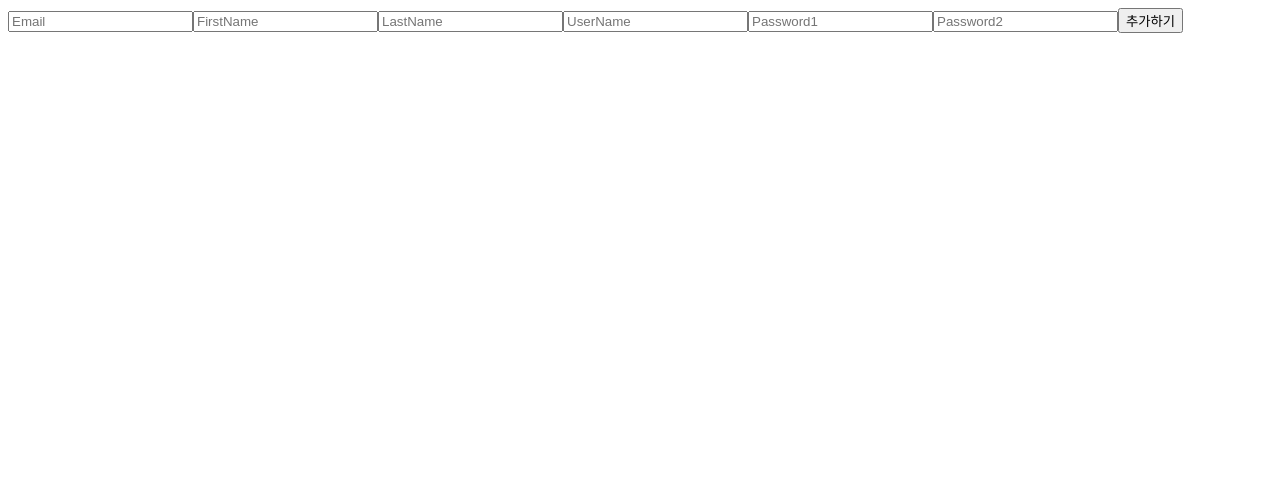
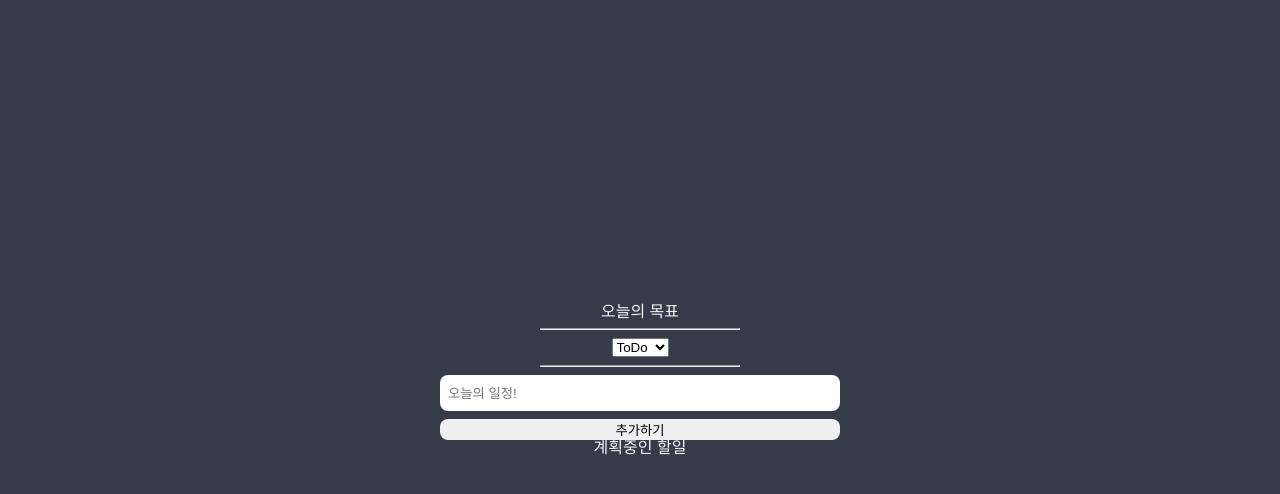
Before and after one commit to guiltygear12/masterclass-todolist, a React (Create React App) app: page / in a window 1280 px wide. Shown: the top 494 px of the page. Built offline with nearby package versions, Linux system fonts and the light colour scheme.

Commit message:
마스터클래스6 - 스태이트메니지먼트 섹션 완료

```diff
--- a/src/App.tsx
+++ b/src/App.tsx
@@ -1,10 +1,68 @@
 import { createGlobalStyle } from "styled-components";
-import ToDoList from "./ToDoList";
+import ToDoList from "./components/ToDoList";
 
 
 
 const GlobalStyle = createGlobalStyle`
+  @import url('https://fonts.googleapis.com/css2?family=Source+Sans+Pro:wght@200;300;400;600;700;900&display=swap');
 
+html, body, div, span, applet, object, iframe,
+h1, h2, h3, h4, h5, h6, p, blockquote, pre,
+a, abbr, acronym, address, big, cite, code,
+del, dfn, em, img, ins, kbd, q, s, samp,
+small, strike, strong, sub, sup, tt, var,
+b, u, i, center,
+dl, dt, dd, menu, ol, ul, li,
+fieldset, form, label, legend,
+table, caption, tbody, tfoot, thead, tr, th, td,
+article, aside, canvas, details, embed,
+figure, figcaption, footer, header, hgroup,
+main, menu, nav, output, ruby, section, summary,
+time, mark, audio, video {
+margin: 0;
+padding: 0;
+border: 0;
+font-size: 100%;
+font: inherit;
+vertical-align: baseline;
+}
+/* HTML5 display-role reset for older browsers */
+article, aside, details, figcaption, figure,
+footer, header, hgroup, main, menu, nav, section {
+display: block;
+}
+/* HTML5 hidden-attribute fix for newer browsers */
+*[hidden] {
+display: none;
+}
+*{
+box-sizing: border-box;
+}
+body {
+font-family: 'Source Sans Pro', sans-serif;
+line-height: 1;
+background-color: ${(props)=>props.theme.bgColor};
+color: ${(props)=>props.theme.textColor};
+}
+menu, ol, ul {
+list-style: none;
+}
+blockquote, q {
+quotes: none;
+}
+blockquote:before, blockquote:after,
+q:before, q:after {
+content: '';
+content: none;
+}
+table {
+border-collapse: collapse;
+border-spacing: 0;
+}
+a{
+text-decoration: none;
+color: inherit;
+}
 `;
 
 function App() {
--- a/src/ToDoList.tsx
+++ /dev/null
@@ -1,52 +0,0 @@
-import { useState } from "react";
-import { useForm } from "react-hook-form";
-
-function ToDoList(){
-    const{register, watch} = useForm();
-    console.log(watch("Email"))
-    return(
-        <div>
-            <form>
-                <input {...register("Email")} placeholder="Email" />
-                <input {...register("FirstName")} placeholder="FirstName" />
-                <input {...register("LastName")} placeholder="LastName" />
-                <input {...register("UserName")} placeholder="UserName" />
-                <input {...register("Password1")} placeholder="Password1" />
-                <input {...register("Password2")} placeholder="Password2" />
-                <button>추가하기</button>
-            </form>
-        </div>
-    )
-}
-
-// function ToDoList(){
-//     const[toDo, setToDo] = useState("");
-//     const [toDoError, setToDoError] = useState("");
-//     const onChange = (event:React.FormEvent<HTMLInputElement>) =>{
-//         const{
-//             currentTarget:{value},
-//         } = event;
-//         setToDoError("")
-//         setToDo(value)
-//     };
-//     const onSubmit = (event:React.FormEvent<HTMLFormElement>)=>{
-//         event.preventDefault();
-//         console.log(toDo);
-//         if(toDo.length < 10){
-//             return setToDoError("할일의 길이가 짧습니다.")
-//         }
-//         console.log("성공적으로 등록되었습니다.")
-//     };
-//     return(
-//         <div>
-//             <form onSubmit={onSubmit}>
-//                 <input onChange={onChange} type="text" value={toDo} placeholder="할일을 적어주세요" />
-//                 <button>추가하기</button>
-//                 {toDoError !== "" ? toDoError : null}
-//             </form>
-
-//         </div>
-//     )
-// }
-
-export default ToDoList
--- /dev/null
+++ b/src/atoms.ts
@@ -0,0 +1,30 @@
+import { atom, selector } from "recoil";
+
+export enum Categories{
+    "TO_DO",
+    "DOING",
+    "DONE",
+}
+export interface ITodo{
+    text:string;
+    id:number,
+    category:Categories;
+}
+export const categoryState = atom<Categories>({
+    key:"category",
+    default:Categories.TO_DO,
+})
+export const toDoState = atom<ITodo[]>({
+    key:"toDo",
+    default:[],
+});
+
+export const toDoSelector = selector({
+    key:"toDoSelector",
+    get:({get})=>{
+        const toDos = get(toDoState)
+        const category = get(categoryState)
+
+        return toDos.filter(toDo=>toDo.category===category)
+    }
+})
--- /dev/null
+++ b/src/components/CreateToDo.tsx
@@ -0,0 +1,56 @@
+import { useForm } from "react-hook-form";
+import { useRecoilValue, useSetRecoilState } from "recoil";
+import styled from "styled-components";
+import { categoryState, toDoState } from "../atoms";
+
+const ToDoForm = styled.form`
+    width: 400px;
+    display: flex;
+    flex-direction: column;
+    justify-content: center;
+    align-items: center;
+    gap: 4px;
+    input{
+        width: 100%;
+        height: 36px;
+        padding: 8px;
+        box-sizing: border-box;
+        border-radius: 8px;
+        border: none;
+    }
+    button{
+        width: 100%;
+        border-radius: 8px;
+        border: none;
+    }
+`;
+
+interface IForm {
+    toDo: string;
+}
+
+
+function CreateToDo(){
+    const setToDos = useSetRecoilState(toDoState);
+    const category = useRecoilValue(categoryState);
+    const {register, handleSubmit, setValue} = useForm<IForm>();
+    const onSubmit = ({ toDo }:IForm)=>{
+        setToDos((oldToDos) => [
+            { text:toDo,id:Date.now(), category:category }, ...oldToDos
+        ]);
+        setValue("toDo","")
+    }
+
+    return (
+        <ToDoForm onSubmit={handleSubmit(onSubmit)}>
+            <input {...register("toDo",{
+                required:"입력값이 없습니다."
+            })} placeholder="오늘의 일정!" />
+            <span></span>
+            <button>추가하기</button>
+        </ToDoForm>
+
+    )
+}
+
+export default CreateToDo;
--- /dev/null
+++ b/src/components/ToDo.tsx
@@ -0,0 +1,44 @@
+
+import { useSetRecoilState } from "recoil";
+import { Categories, ITodo, toDoState } from "../atoms";
+
+function ToDo({text, category, id}:ITodo){
+    const setToDos = useSetRecoilState(toDoState)
+    const onClick = (event: React.MouseEvent<HTMLButtonElement>) => {
+        const {
+            currentTarget: { name },
+        } = event;
+        setToDos((oldToDos) => {
+            const targetIndex = oldToDos.findIndex((toDo) => toDo.id === id);
+            const newToDo = { text, id, category: name as any };
+            return [
+            ...oldToDos.slice(0, targetIndex),
+            newToDo,
+            ...oldToDos.slice(targetIndex + 1),
+            ];
+        });
+    };
+    return (
+        <li>
+            <span>{text}</span>
+            {category !== Categories.TO_DO && (
+                <button name={Categories.TO_DO+""} onClick={onClick}>
+                    계획
+                </button>
+            )}
+            {category !== Categories.DOING && (
+                <button name={Categories.DOING+""} onClick={onClick}>
+                    진행
+                </button>
+            )}
+            {category !== Categories.DONE && (
+                <button name={Categories.DONE+""} onClick={onClick}>
+                    완료
+                </button>
+            )}
+        </li>
+    )
+
+}
+
+export default ToDo;
--- /dev/null
+++ b/src/components/ToDoList.tsx
@@ -0,0 +1,48 @@
+import {  useRecoilState, useRecoilValue } from "recoil";
+import styled from "styled-components";
+import { Categories, categoryState, toDoSelector, toDoState } from "../atoms";
+import CreateToDo from "./CreateToDo";
+import ToDo from "./ToDo";
+
+
+const Container = styled.div`
+    width:100%;
+    height:95vh;
+    background-color:gary;
+    margin:0 auto;
+    display: flex;
+    flex-direction: column;
+    justify-content: center;
+    align-items: center;
+`;
+
+
+function ToDoList() {
+    const toDos = useRecoilValue(toDoSelector);
+    const [category, setCategory] = useRecoilState(categoryState)
+    const onInput =(event:React.FormEvent<HTMLSelectElement>) => {
+        setCategory(event.currentTarget.value as any)
+    }
+    console.log(category)
+    return (
+        <Container>
+            <h1>오늘의 목표</h1>
+            <hr style={{width:200}} />
+            <select value={category} onInput={onInput}>
+                <option value={Categories.TO_DO}>ToDo</option>
+                <option value={Categories.DOING}>Doing</option>
+                <option value={Categories.DONE}>Done</option>
+            </select>
+            <hr style={{width:200}} />
+            <CreateToDo />
+            <h2>계획중인 할일</h2>
+            <ul>
+                {toDos?.map((toDo)=>
+                    <ToDo key={toDo.id} {...toDo} />
+                )}
+            </ul>
+        </Container>
+    )
+}
+
+export default ToDoList
--- a/src/index.tsx
+++ b/src/index.tsx
@@ -9,11 +9,9 @@ const root = ReactDOM.createRoot(
   document.getElementById('root') as HTMLElement
 );
 root.render(
-  <React.StrictMode>
     <RecoilRoot>
       <ThemeProvider theme={darkTheme}>
         <App />
       </ThemeProvider>
     </RecoilRoot>
-  </React.StrictMode>
 );
--- /dev/null
+++ b/src/style.css
@@ -0,0 +1 @@
+p{padding: 10px;}
```
